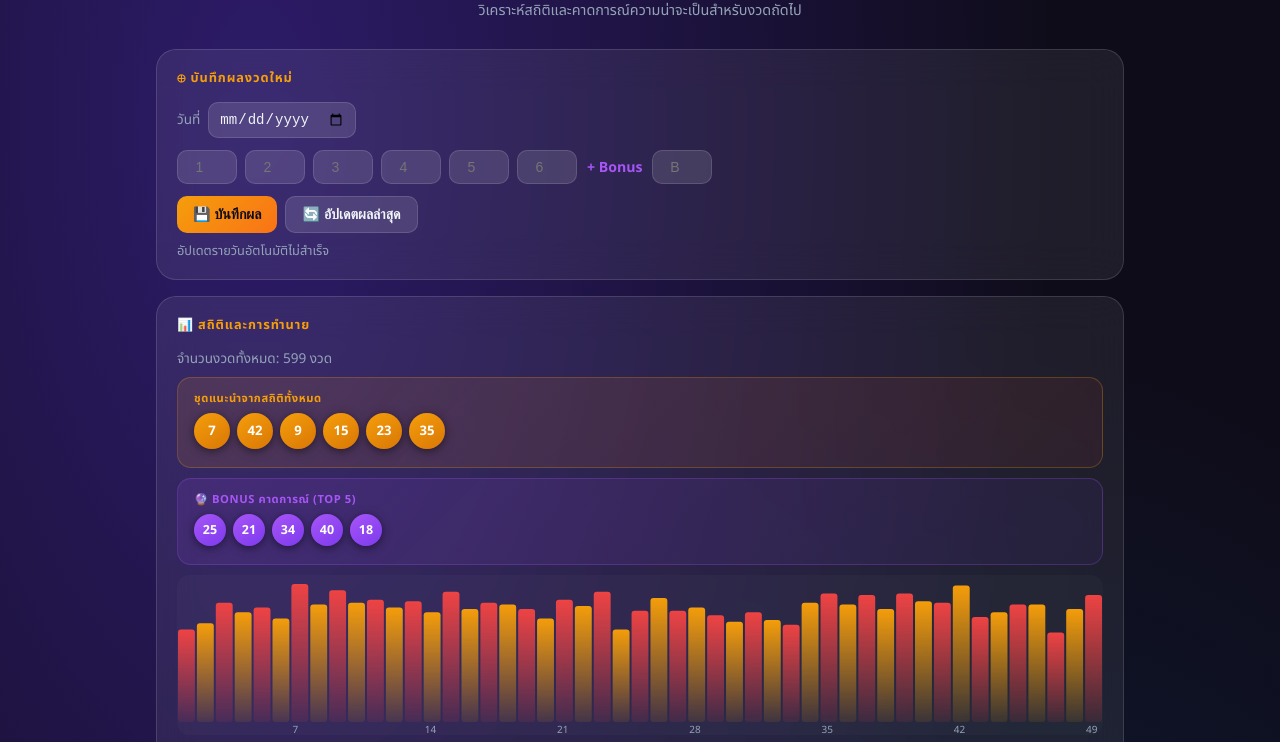
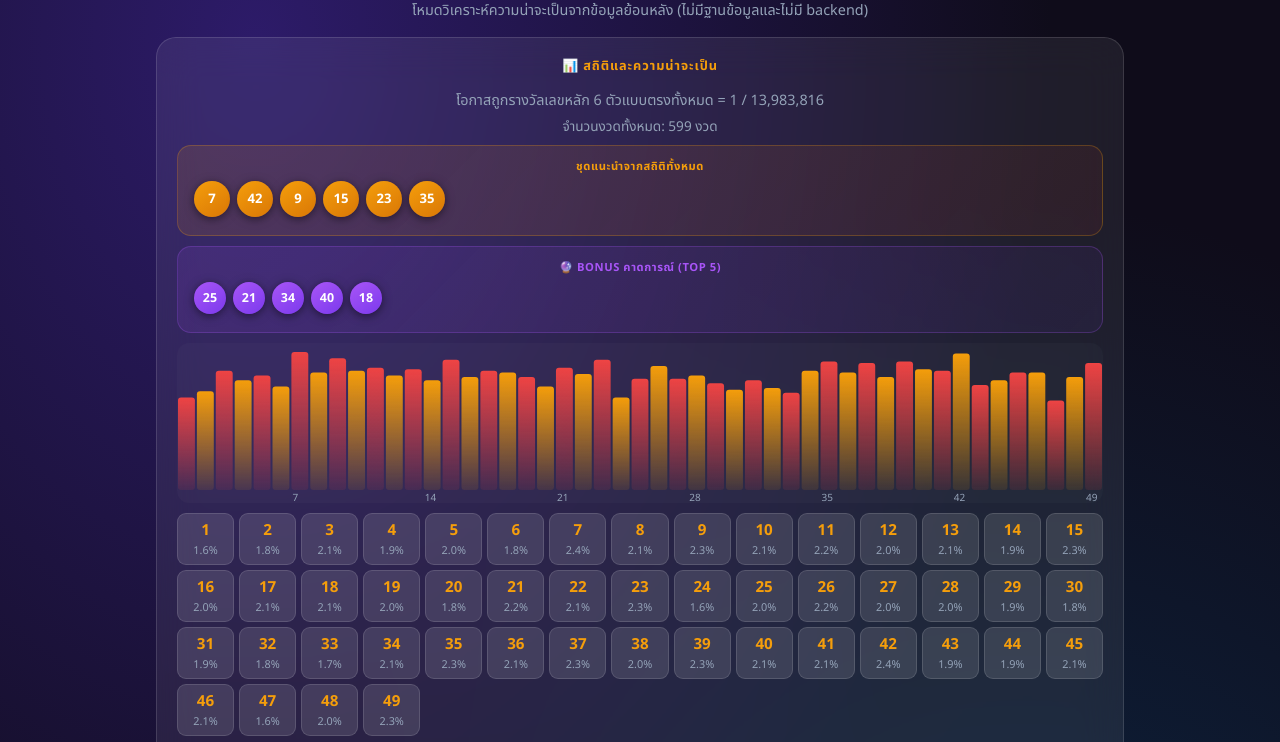
Before and after one commit to park13z/649analysis, a plain HTML site: page create/index.html in a window 1280 px wide. Shown: the part 114-856 px from the top of the page. Drawn offline with Linux system fonts and the light colour scheme; no server answers.

Commit message:
Simplify app to probability-only mode

```diff
--- a/create/index.html
+++ b/create/index.html
@@ -10,27 +10,12 @@
   <main class="wrap">
     <header class="hero">
       <h1>🍀 Lotto 6/49</h1>
-      <p>วิเคราะห์สถิติและคาดการณ์ความน่าจะเป็นสำหรับงวดถัดไป</p>
-    </header>
-
-    <section class="card">
-      <h2>⊕ บันทึกผลงวดใหม่</h2>
-      <form id="drawForm">
-        <div class="form-row">
-          <label>วันที่</label>
-          <input id="drawDate" type="date" required />
-        </div>
-        <div id="nums" class="form-row"></div>
-        <div class="btn-row">
-          <button class="btn-primary" type="submit">💾 บันทึกผล</button>
-          <button class="btn-secondary" type="button" id="updateBtn">🔄 อัปเดตผลล่าสุด</button>
-        </div>
-      </form>
-      <p id="updateStatus"></p>
+      <p>โหมดวิเคราะห์ความน่าจะเป็นจากข้อมูลย้อนหลัง (ไม่มีฐานข้อมูลและไม่มี backend)</p>
     </section>
 
     <section class="card">
-      <h2>📊 สถิติและการทำนาย</h2>
+      <h2>📊 สถิติและความน่าจะเป็น</h2>
+      <p id="oddsInfo"></p>
       <p id="summary"></p>
       <div id="topBanner" class="top-banner" style="display:none">
         <div class="banner-label">ชุดแนะนำจากสถิติทั้งหมด</div>
@@ -49,17 +34,6 @@
       <h3>📋 Backtest ย้อนหลัง</h3>
       <div id="backtestBox" class="bt-grid"></div>
     </section>
-
-    <section class="card">
-      <div class="row">
-        <h2>🗂 ประวัติ 10 งวดล่าสุด</h2>
-        <button id="resetBtn" class="btn-danger">ล้างข้อมูล</button>
-      </div>
-      <table>
-        <thead><tr><th>วันที่</th><th>เลขที่ออก</th><th>Bonus</th></tr></thead>
-        <tbody id="historyBody"></tbody>
-      </table>
-    </section>
   </main>
 
   <script src="logic.js"></script>
--- a/create/main.js
+++ b/create/main.js
@@ -1,74 +1,43 @@
 (() => {
-  const KEY = "lotto649_draws_v1";
-  const DAY_KEY = "lotto649_auto_day";
-  const { sortedUnique, validate, estimate, trend, predictModes, backtest, predictBonus } = window.LottoLogic;
-  const { setupInputs, getNums, getBonus, renderHistory, renderStats, renderBonusPick, renderTrend, renderPicks, renderBacktest, setStatus, el } = window.LottoUI;
-  const { updateHistory, loadHistoryFile } = window.LottoWebApi;
-  const today = () => new Date().toISOString().slice(0, 10);
+  const { estimate, trend, predictModes, backtest, predictBonus } = window.LottoLogic;
+  const { renderStats, renderBonusPick, renderTrend, renderPicks, renderBacktest, el } = window.LottoUI;
+  const { loadHistoryFile } = window.LottoWebApi;
 
-  const load = () => { try { return JSON.parse(localStorage.getItem(KEY) || "[]"); } catch { return []; } };
-  const save = (draws) => localStorage.setItem(KEY, JSON.stringify(draws));
-  const idOf = (d) => `${d.date}|${d.nums.join("-")}|${d.bonus ?? 0}`;
-
-  const mergeUnique = (draws, incoming) => {
-    const seen = new Set(draws.map(idOf));
-    incoming.forEach((d) => { const k = idOf(d); if (!seen.has(k)) { draws.push(d); seen.add(k); } });
+  const choose = (n, k) => {
+    const kk = Math.min(k, n - k);
+    let r = 1n;
+    for (let i = 1; i <= kk; i += 1) r = (r * BigInt(n - kk + i)) / BigInt(i);
+    return r;
   };
 
-  const syncHistory = async (draws) => {
+  const renderOddsInfo = () => {
+    const total = choose(49, 6);
+    const box = el("oddsInfo");
+    if (!box) return;
+    box.textContent = `โอกาสถูกรางวัลเลขหลัก 6 ตัวแบบตรงทั้งหมด = 1 / ${total.toLocaleString("en-US")}`;
+  };
+
+  const loadDraws = async () => {
     try {
       const data = await loadHistoryFile();
-      const valid = data.filter((d) => d.date && Array.isArray(d.nums) && d.nums.length === 6)
+      return data.filter((d) => d.date && Array.isArray(d.nums) && d.nums.length === 6)
         .map((d) => ({ date: d.date, nums: d.nums.map(Number), bonus: Number(d.bonus || 0) }));
-      mergeUnique(draws, valid); save(draws);
-    } catch {}
+    } catch {
+      return [];
+    }
   };
 
   const refresh = (draws) => {
     const report = estimate(draws);
-    renderHistory(draws); renderStats(draws, report);
+    renderStats(draws, report);
     renderBonusPick(predictBonus(draws));
     renderTrend(trend(draws)); renderPicks(predictModes(draws)); renderBacktest(backtest(draws));
   };
 
-  const draws = load();
-  setupInputs();
-
   const init = async () => {
-    await syncHistory(draws);
-    if (localStorage.getItem(DAY_KEY) !== today()) {
-      try {
-        await updateHistory();
-        localStorage.setItem(DAY_KEY, today());
-        await syncHistory(draws);
-        setStatus("อัปเดตรายวันอัตโนมัติแล้ว");
-      } catch { setStatus("อัปเดตรายวันอัตโนมัติไม่สำเร็จ"); }
-    }
+    renderOddsInfo();
+    const draws = await loadDraws();
     refresh(draws);
   };
   init();
-
-  el("drawForm").addEventListener("submit", (e) => {
-    e.preventDefault();
-    const date = el("drawDate").value;
-    const nums = sortedUnique(getNums());
-    const bonus = getBonus();
-    const msg = validate(nums);
-    if (!date || msg) return alert(msg || "กรุณาเลือกวันที่");
-    if (!bonus || bonus < 1 || bonus > 49) return alert("Bonus ต้องเป็นเลข 1-49");
-    draws.push({ date, nums, bonus }); save(draws); refresh(draws); e.target.reset();
-  });
-
-  el("resetBtn").addEventListener("click", () => {
-    if (!confirm("ต้องการล้างข้อมูลทั้งหมดใช่ไหม")) return;
-    draws.length = 0; save(draws); refresh(draws);
-  });
-
-  el("updateBtn").addEventListener("click", async () => {
-    setStatus("กำลังอัปเดตผลย้อนหลัง...");
-    try {
-      const res = await updateHistory();
-      await syncHistory(draws); refresh(draws); setStatus(res.log || "อัปเดตสำเร็จ");
-    } catch (e) { setStatus(e.message || "อัปเดตไม่สำเร็จ"); }
-  });
 })();
```
